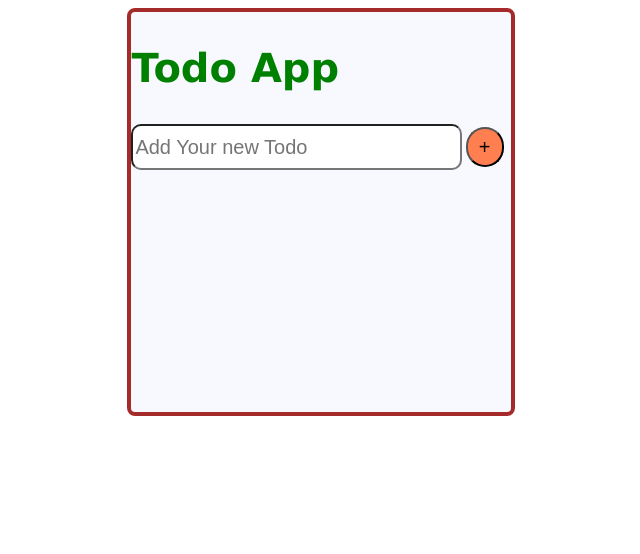
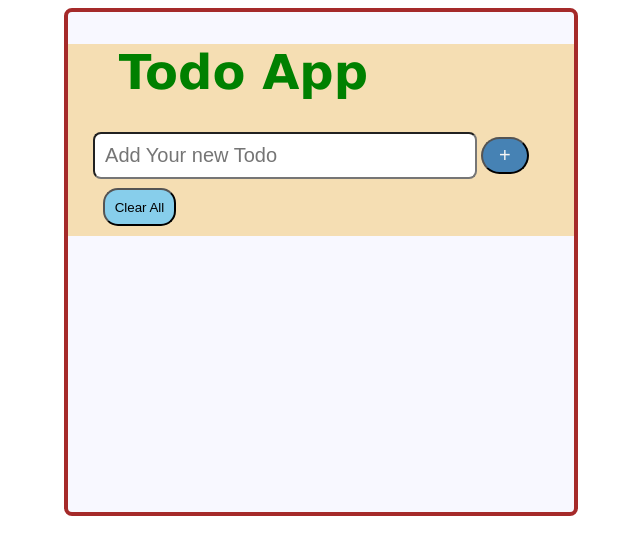
Before and after one commit to muhammadmusfer/todo, a plain HTML site: page TODO List.html in a window 1280 px wide. Shown: the whole page, without its empty margins (319-959 px from the left). Drawn offline with Linux system fonts and the light colour scheme.

Commit message:
Fourth Commit

```diff
--- a/Style.css
+++ b/Style.css
@@ -1,32 +1,41 @@
 #main{
-    margin:auto;
-    width: 30%;
-    height:400px;
+    margin: auto;
+    width: 40%;
+    height:500px;
     border: 4px solid brown;
     border-radius: 8px;
     background-color:ghostwhite;
-
+    overflow:auto;
 }
 
 #heading{
     color: green;
-    font-size: 40px;
+    font-size: 3em;
     font-family:'Lucida Sans';
+    padding-left: 10%;
 }
 
 #inputField{
-    width:85%;
+    width:75%;
     height: 10%;
-    border-radius: 10px;
+    border-radius: 8px;
     font-size: 20px;
+    padding: 2%;
+
 }
 
 #addButton{
-    background-color: coral;
+    background-color:steelblue;
+    color:whitesmoke;
     height: 10%;
     width: 10%;
-    border-radius: 30px;
+    border-radius: 20px;
     font-size: 20px;
+    padding: 1%;
+}
+
+#addButton:hover{
+    background-color: chocolate;
 }
 
 #list{
@@ -37,10 +46,12 @@
     margin: 0px;
 }
 
-
+#addInput{
+    margin-left: 5%;
+}
 
 .close:hover {
-    background-color: #f44336;
+    background-color: peru;
     color: white;
   }
 
@@ -50,6 +61,8 @@
     Height: 100%;
     right:0;
     Top:0;
+    font-size: 60%;
+    background-color: lavender;
 }
 
 .listItem{
@@ -59,12 +72,32 @@
       padding: 10px 8px 10px 8px;
       position:relative;
       left:0;
+
   }
+
+.text{
+    overflow:hidden;
+}
 
 .listItem:nth-child(odd){
     background-color:lightblue;
 }
 
 .listDiv{
-    padding:2%
+    padding:2%;
+
 }
+
+#header{
+    background-color:wheat;
+}
+
+#delAll{
+    padding:2%;
+    margin:2%;
+    border-radius: 15px;
+    background-color: skyblue;
+}
+#delAll:hover{
+    background-color: darkgoldenrod;
+}
--- a/TODO List.html
+++ b/TODO List.html
@@ -6,15 +6,21 @@
 </head>
 <body>
 <div id="main">
-
-    <h2 id="heading">Todo App</h2>
+    <div id="header">
+    <h1 id="heading">Todo App</h1>
+    <div id="addInput">
     <tr>
         <th><input type="text" placeholder="Add Your new Todo" id="inputField"></th>
         <th><button onclick="myfun()" id="addButton">+</button></th>
     </tr>
+    <tr><Button id ="delAll" onclick="delAll()">Clear All</Button></tr>
+    </div>
+    </div>
     <div class="listDiv">
     <ul id="list"></ul>
     </div>
+
+
 </div>
 </body>
 </html>
--- a/myScript.js
+++ b/myScript.js
@@ -2,6 +2,10 @@
 function myfun(){
 
     var myvar = document.getElementById("inputField").value;
+    if(myvar==""||myvar.trim().length==0){
+        alert("Enter message");
+        return;
+    }
     var t = document.createTextNode(myvar);
     var listItem = document.createElement('li');
     listItem.appendChild(t);
@@ -17,12 +21,15 @@ function myfun(){
     button.className = "close";
     button.appendChild(txt);
     listItem.appendChild(button);
-    var close = document.getElementsByClassName("close");
-    for (i = 0; i < close.length; i++) {
-         close[i].onclick = function() {
+
+    //after this line is my new code
+    button.onclick = function() {
         var div = this.parentElement;
         div.parentNode.removeChild(div);
     }
 
-   }
 }
+
+function delAll(){
+    document.getElementById('list').innerHTML='';
+}
```
